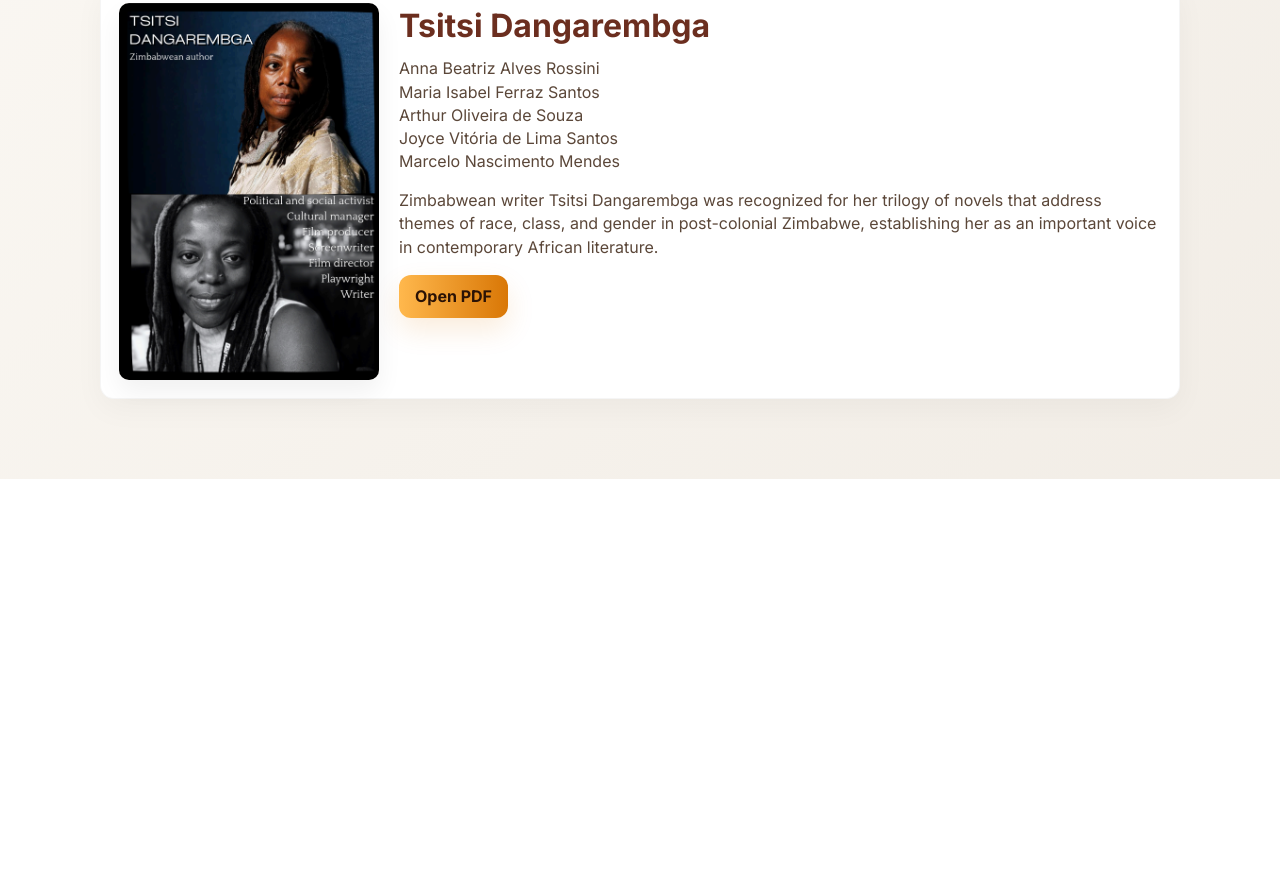
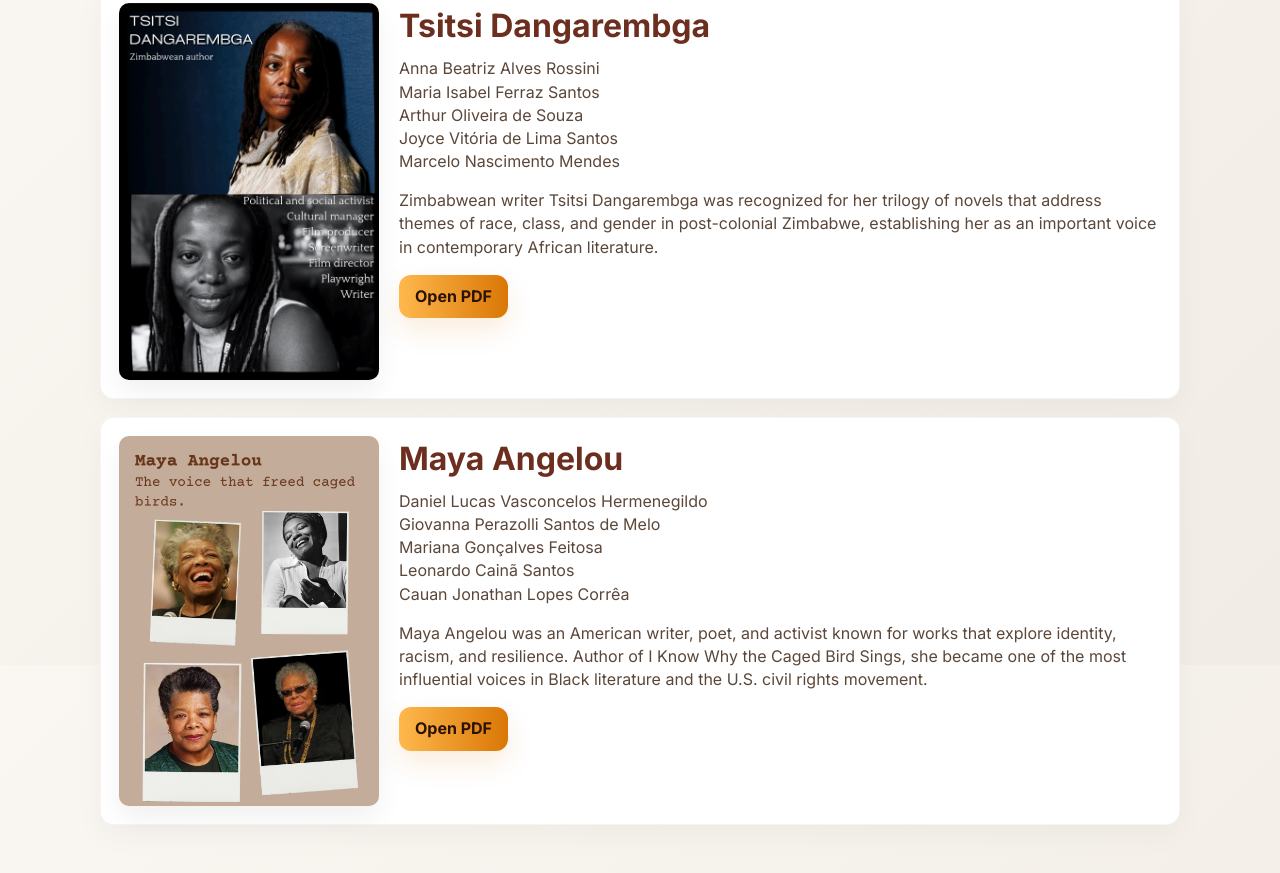
Before and after one commit to HendellM/FanzineIngl-s, a plain HTML site: page index.html in a window 1280 px wide. Shown: the part 2535-3408 px from the top of the page. Before the commit the page ends 3014 px from the top, so only its background shows below. Drawn offline with nearby package versions, Linux system fonts and the light colour scheme.

Commit message:
adicionado fanzine

```diff
--- a/index.html
+++ b/index.html
@@ -506,6 +506,21 @@
                 description: "Zimbabwean writer Tsitsi Dangarembga was recognized for her trilogy of novels that address themes of race, class, and gender in post-colonial Zimbabwe, establishing her as an important voice in contemporary African literature.",
                 thumb: "assets/thumbs/tsitsi-dangarembga.png",
                 url: "assets/pdfs/tsitsi-dangarembga.pdf"
+            },
+            {
+                id: "p7",
+                title: "Maya Angelou",
+                authors: [
+                    "Daniel Lucas Vasconcelos Hermenegildo ",
+                    "Giovanna Perazolli Santos de Melo",
+                    "Mariana Gonçalves Feitosa",
+                    "Leonardo Cainã Santos",
+                    "Cauan Jonathan Lopes Corrêa"
+                ],
+
+                description: "Maya Angelou was an American writer, poet, and activist known for works that explore identity, racism, and resilience. Author of I Know Why the Caged Bird Sings, she became one of the most influential voices in Black literature and the U.S. civil rights movement.",
+                thumb: "assets/thumbs/maya-angelou.png",
+                url: "assets/pdfs/maya-angelou.pdf"
             }
         ];
 
```
